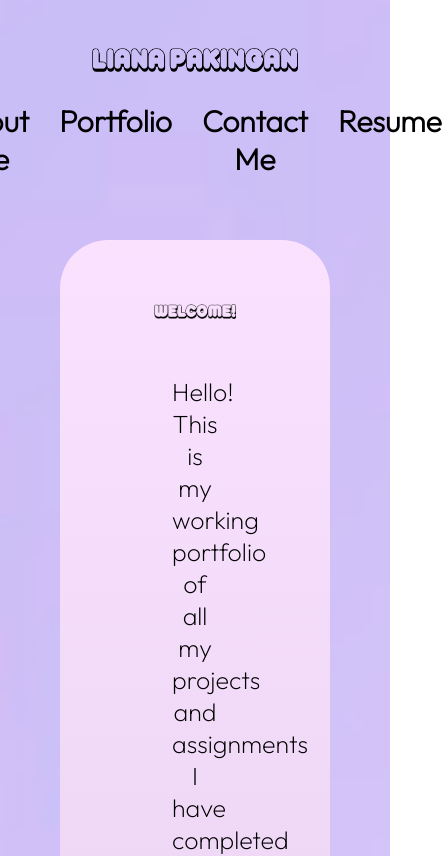
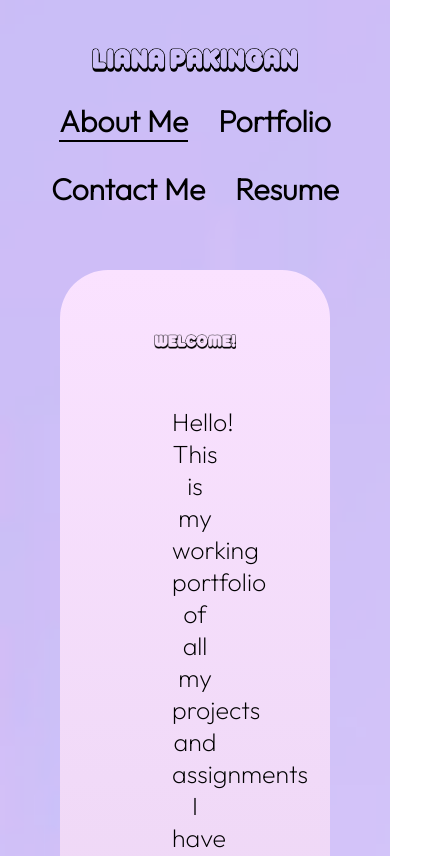
Before and after one commit to lpakingan/Portfolio, a React (Create React App) app: page / in a window 390 px wide. Shown: the top 856 px of the page, 442 px wide, since content can reach past the window. Built offline with nearby package versions, Linux system fonts and the light colour scheme.

Commit message:
update styling of nav bar and fix responsive design

```diff
--- a/src/components/navigation.js
+++ b/src/components/navigation.js
@@ -6,6 +6,7 @@ const styles = {
     paddingBottom: "2rem",
     listStyleType: "none",
     display: "flex",
+    flexWrap: "wrap",
     gap: "30px",
     justifyContent: "center",
     fontWeight: "bold",
@@ -15,6 +16,9 @@ const styles = {
     textDecoration: "none",
     color: "black",
   },
+  activeStyle: {
+    borderBottom: "2px solid black",
+  },
 };
 
 export default function Navigation({ currentPage, handlePageChange }) {
@@ -23,7 +27,10 @@ export default function Navigation({ currentPage, handlePageChange }) {
       <li className="nav-item">
         <a
           href="#about"
-          style={styles.listStyle}
+          style={{
+            ...styles.listStyle,
+            ...(currentPage === "About" ? styles.activeStyle : {}),
+          }}
           onClick={() => handlePageChange("About")}
           className={currentPage === "About" ? "nav-link active" : "nav-link"}
         >
@@ -33,7 +40,10 @@ export default function Navigation({ currentPage, handlePageChange }) {
       <li className="nav-item">
         <a
           href="#portfolio"
-          style={styles.listStyle}
+          style={{
+            ...styles.listStyle,
+            ...(currentPage === "Portfolio" ? styles.activeStyle : {}),
+          }}
           onClick={() => handlePageChange("Portfolio")}
           className={
             currentPage === "Portfolio" ? "nav-link active" : "nav-link"
@@ -45,7 +55,10 @@ export default function Navigation({ currentPage, handlePageChange }) {
       <li className="nav-item">
         <a
           href="#contact"
-          style={styles.listStyle}
+          style={{
+            ...styles.listStyle,
+            ...(currentPage === "Contact" ? styles.activeStyle : {}),
+          }}
           onClick={() => handlePageChange("Contact")}
           className={currentPage === "Contact" ? "nav-link active" : "nav-link"}
         >
@@ -55,7 +68,10 @@ export default function Navigation({ currentPage, handlePageChange }) {
       <li className="nav-item">
         <a
           href="#resume"
-          style={styles.listStyle}
+          style={{
+            ...styles.listStyle,
+            ...(currentPage === "Resume" ? styles.activeStyle : {}),
+          }}
           onClick={() => handlePageChange("Resume")}
           className={currentPage === "Resume" ? "nav-link active" : "nav-link"}
         >
--- a/src/components/resume.js
+++ b/src/components/resume.js
@@ -33,7 +33,7 @@ const styles = {
 export default function Resume() {
   return (
     <section class="resume" style={styles.background}>
-      <div id="resume" style={styles.font}>
+      <div style={styles.font}>
         <img
           class="resume_title"
           style={styles.bannerStyle}
```
